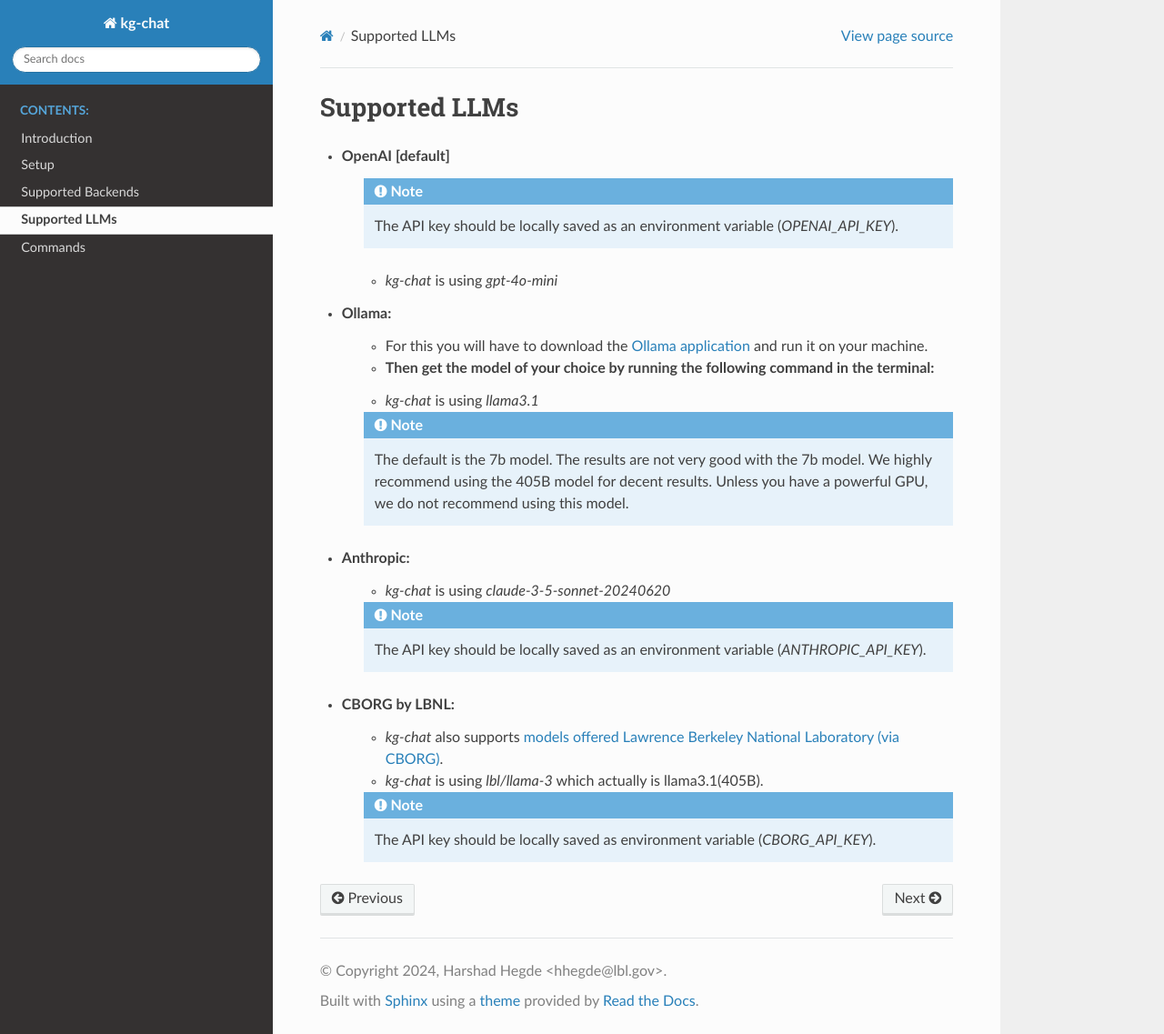
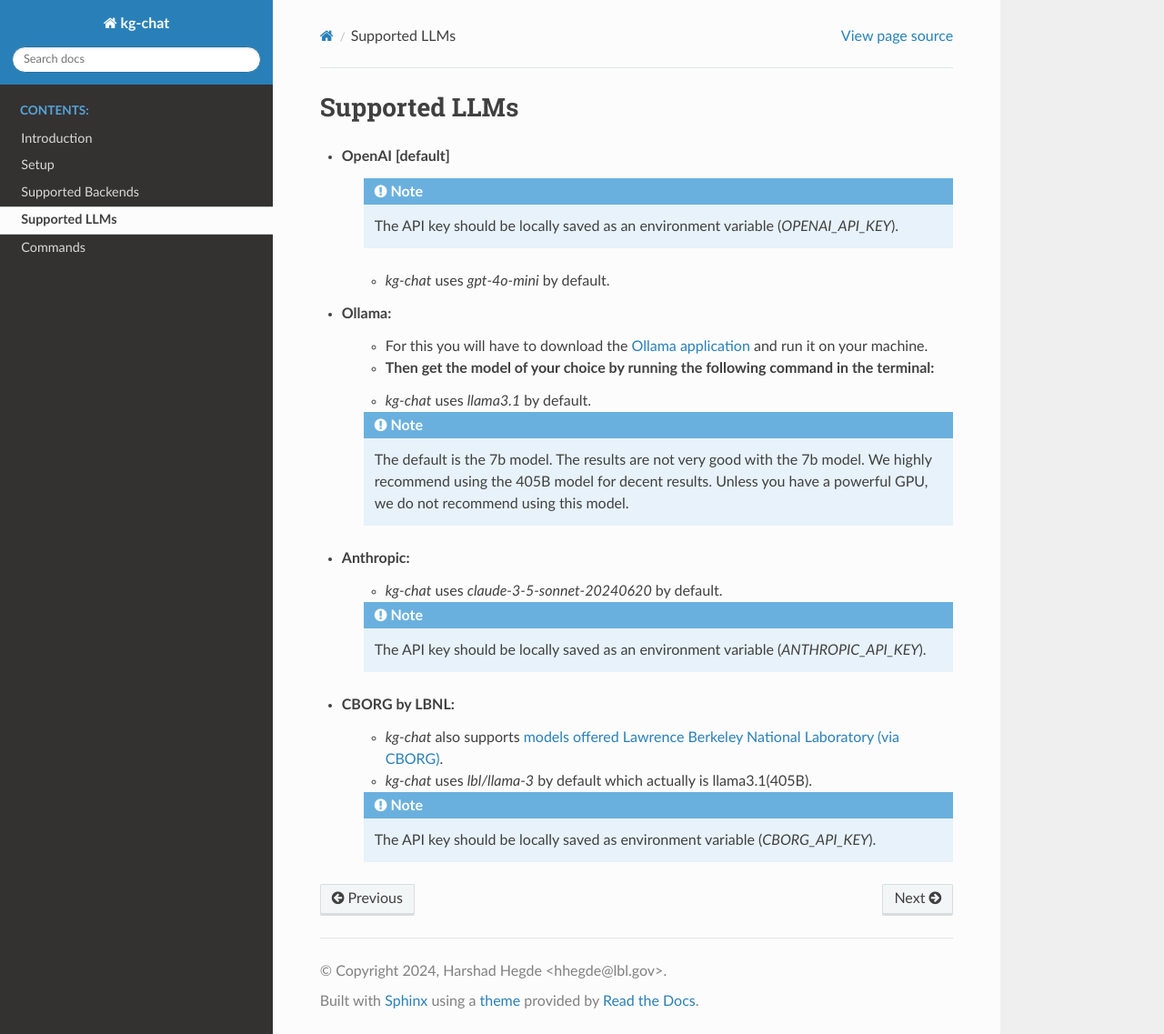
Before and after one commit to Knowledge-Graph-Hub/kg-chat, a Sphinx documentation site: the page built from docs/supported_llms.rst, in a window 1280 px wide and 1137 px high. Shown: the whole window at 91% size. Built offline with Sphinx 7.4.7 and the Read the Docs theme 2.0.0, drawn with Linux system fonts in a browser that asks for light colours; pages that are not in the unit, such as notebooks, are missing from menus.

Commit message:
more formatting

```diff
--- a/docs/supported_llms.rst
+++ b/docs/supported_llms.rst
@@ -4,7 +4,7 @@
 * OpenAI [default]
     .. note::
         The API key should be locally saved as an environment variable (`OPENAI_API_KEY`).
-    * `kg-chat` is using `gpt-4o-mini`
+    * `kg-chat` uses `gpt-4o-mini` by default.
 
 * Ollama:
     * For this you will have to download the `Ollama application <https://ollama.com/download>`_ and run it on your machine.
@@ -12,7 +12,7 @@
         .. code-block:: bash
             ollama pull llama3.1
 
-    * `kg-chat` is using `llama3.1`
+    * `kg-chat` uses `llama3.1` by default.
 
     .. note::
         The default is the 7b model. The results are not very good with the 7b model.
@@ -20,7 +20,7 @@
         Unless you have a powerful GPU, we do not recommend using this model.
 
 * Anthropic:
-    * `kg-chat` is using `claude-3-5-sonnet-20240620`
+    * `kg-chat` uses `claude-3-5-sonnet-20240620` by default.
 
     .. note::
             The API key should be locally saved as an environment variable (`ANTHROPIC_API_KEY`).
@@ -28,7 +28,7 @@
 
 * CBORG by LBNL:
     * `kg-chat` also supports `models offered Lawrence Berkeley National Laboratory (via CBORG) <https://cborg.lbl.gov/models/>`_.
-    * `kg-chat` is using `lbl/llama-3` which actually is llama3.1(405B).
+    * `kg-chat` uses `lbl/llama-3` by default which actually is llama3.1(405B).
 
     .. note::
             The API key should be locally saved as environment variable (`CBORG_API_KEY`).
```
